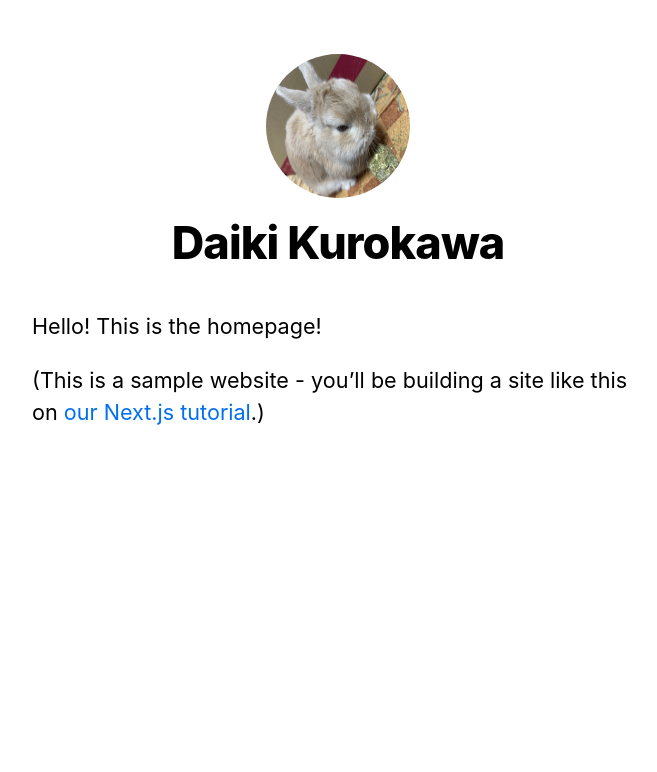
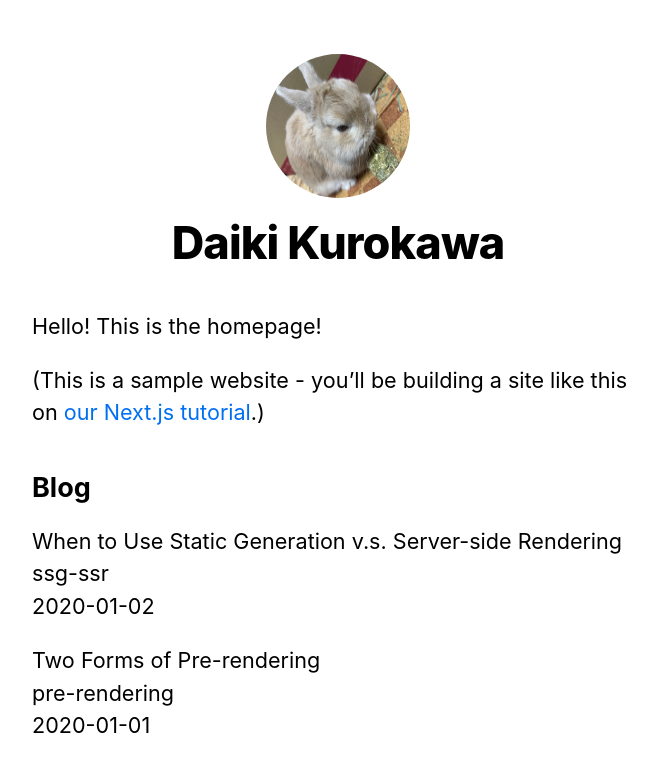
Before and after one commit to donkey96/nextjs-blog, a Next.js app: page / in a window 1280 px wide. Shown: the top 772 px of the page, without its empty margins (302-959 px from the left). Built offline with nearby package versions, Linux system fonts and the light colour scheme.

Commit message:
[Add] getStaticPropsの実装

```diff
--- /dev/null
+++ b/lib/posts.js
@@ -0,0 +1,35 @@
+import path from 'path';
+import fs from 'fs';
+import matter from 'gray-matter';
+
+const postsDirectory = path.join(process.cwd(), 'posts');
+
+export function getSortedPostsData() {
+  // /posts配下のファイル名を取得する
+  const fileNames = fs.readdirSync(postsDirectory);
+  const allPostsData = fileNames.map(fileName => {
+    // id を取得するためにファイル名から ".md" を削除する
+    const id = fileName.replace(/\.md$/, '');
+
+    // マークダウンファイルを文字列として読み取る
+    const fullPath = path.join(postsDirectory, fileName);
+    const fileContents = fs.readFileSync(fullPath, 'utf8');
+
+    // 投稿のメタデータ部分を解析するために gray-matter を使う
+    const matterResult = matter(fileContents);
+
+    // データを id と合わせる
+    return {
+      id,
+      ...matterResult.data,
+    };
+  });
+  // 投稿を日付でソートする
+  return allPostsData.sort((a, b) => {
+    if (a.date < b.date) {
+      return 1;
+    } else {
+      return -1;
+    }
+  });
+}
--- a/pages/index.js
+++ b/pages/index.js
@@ -1,9 +1,18 @@
 import Head from 'next/head'
 import Layout, { siteTitle } from '../components/layout'
 import utilStyles from '../styles/utils.module.css'
+import { getSortedPostsData } from '../lib/posts';
 
-export default function Home() {
-  console.log('testaaaaa');
+export async function getStaticProps() {
+  const allPostsData = getSortedPostsData()
+  return {
+    props: {
+      allPostsData
+    }
+  }
+}
+
+export default function Home({ allPostsData }) {
   return (
     <Layout home>
       <Head>
@@ -16,6 +25,20 @@
           <a href="https://nextjs.org/learn">our Next.js tutorial</a>.)
         </p>
       </section>
+      <section className={`${utilStyles.headingMd} ${utilStyles.padding1px}`}>
+        <h2 className={utilStyles.headingLg}>Blog</h2>
+        <ul className={utilStyles.list}>
+          {allPostsData.map(({ id, date, title }) => (
+            <li className={utilStyles.listItem} key={id}>
+              {title}
+              <br />
+              {id}
+              <br />
+              {date}
+            </li>
+          ))}
+        </ul>
+      </section>
     </Layout>
   )
 }
```
